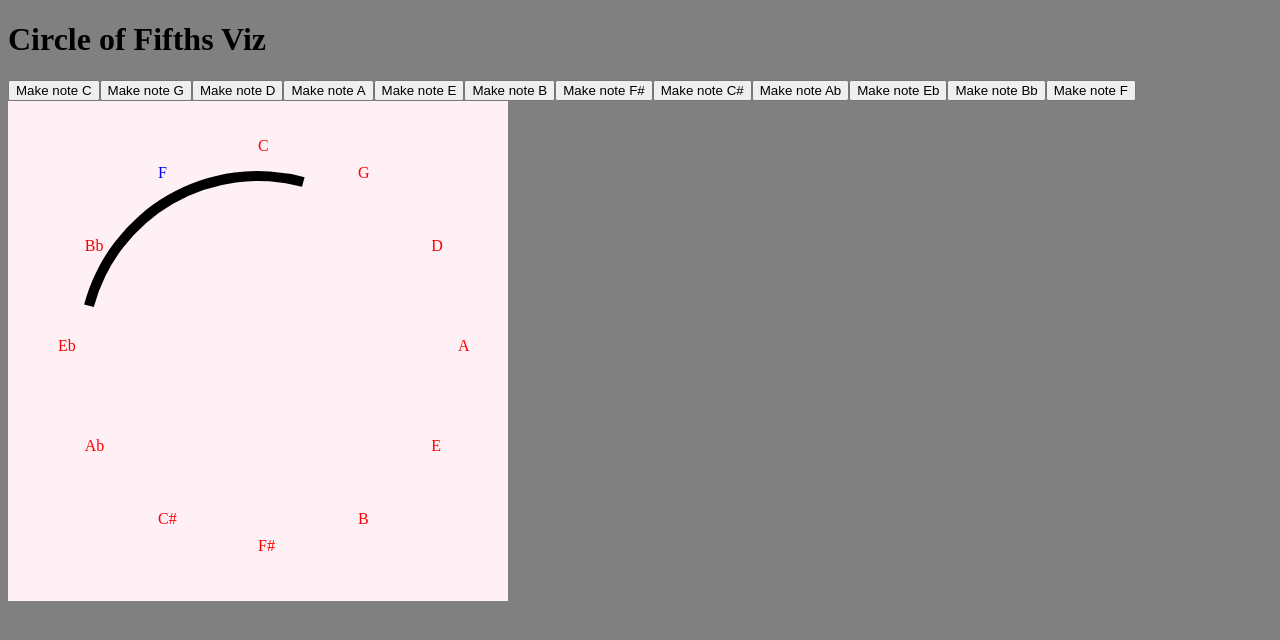
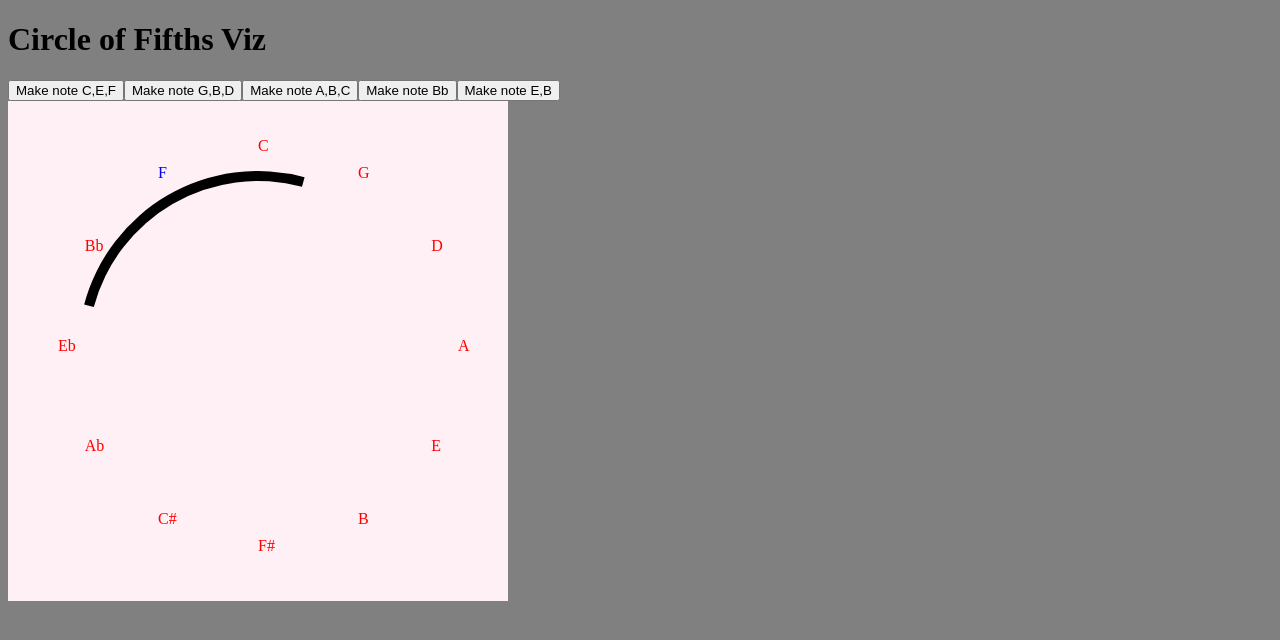
Before and after one commit to davidnmora/circle-of-fifths-viz, a React (Create React App) app: page / in a window 1280 px wide. Shown: the top 640 px of the page. Built offline with nearby package versions, Linux system fonts and the light colour scheme.

Commit message:
Make notes clickable; update dev tools

```diff
--- a/src/InputStateContext.js
+++ b/src/InputStateContext.js
@@ -4,7 +4,7 @@ import useMIDIInput from './useMIDIInput'
 
 const DEFAULT_INPUT_STATE = {
   bassNote: 'F',
-  trebbleNotes: ['F', 'A', 'C'],
+  trebleNotes: ['F', 'A', 'C'],
 }
 
 const InputStateContext = createContext({})
@@ -17,9 +17,9 @@ export const useBassNote = () => {
 }
 export const useTrebleNotes = () => {
   const {
-    inputState: { trebbleNotes },
+    inputState: { trebleNotes },
   } = useContext(InputStateContext)
-  return trebbleNotes
+  return trebleNotes
 }
 
 export const useUpdateInputState = () => {
--- a/src/components/CirlceOfFifthsViz.js
+++ b/src/components/CirlceOfFifthsViz.js
@@ -1,6 +1,6 @@
 import styled from 'styled-components'
 import { arc as d3arc } from 'd3-shape'
-import { useBassNote } from '../InputStateContext'
+import { useBassNote, useUpdateInputState } from '../InputStateContext'
 import { getCoordsFromIndex, useKeyCenterArcAngles } from '../use-derived-state'
 
 // Constants
@@ -70,14 +70,25 @@ const KeyCenterArc = () => {
 
 const CoFNoteText = styled.text`
   fill: ${({ selected }) => (selected ? 'blue' : 'red')};
+  cursor: pointer;
 `
 
 const CoFLetters = ({ bassNote }) => {
+  const updateInputState = useUpdateInputState()
   return (
     <g>
       {CIRCLE_NOTES_DATA.map(({ x, y, note }) => (
         <g key={note} transform={`translate(${x},${y})`}>
-          <CoFNoteText selected={bassNote === note}>{note}</CoFNoteText>
+          <CoFNoteText
+            onClick={() =>
+              updateInputState((draft) => {
+                draft.bassNote = note
+              })
+            }
+            selected={bassNote === note}
+          >
+            {note}
+          </CoFNoteText>
         </g>
       ))}
     </g>
--- a/src/components/DevControls.js
+++ b/src/components/DevControls.js
@@ -1,20 +1,26 @@
 import { useUpdateInputState } from '../InputStateContext'
-import { CIRCLE_NOTES_DATA } from './CirlceOfFifthsViz'
 
+const SAMPLE_TREBLE_NOTES = [
+  ['C', 'E', 'F'],
+  ['G', 'B', 'D'],
+  ['A', 'B', 'C'],
+  ['Bb'],
+  ['E', 'B'],
+]
 const DevControls = () => {
   const updateInputState = useUpdateInputState()
   return (
     <div>
-      {CIRCLE_NOTES_DATA.map(({ note }) => (
+      {SAMPLE_TREBLE_NOTES.map((trebleNotes) => (
         <button
-          key={note}
+          key={trebleNotes.toString()}
           onClick={() =>
             updateInputState((draft) => {
-              draft.bassNote = note
+              draft.trebleNotes = trebleNotes
             })
           }
         >
-          {`Make note ${note}`}
+          {`Make note ${trebleNotes.toString()}`}
         </button>
       ))}
     </div>
--- a/src/use-derived-state.js
+++ b/src/use-derived-state.js
@@ -51,7 +51,7 @@ const useKeysInKeyCenter = () => {
 }
 
 const getVisualOrderedAngles = (angles) => {
-  const sorted = [...angles].sort() // hurray.
+  const sorted = [...angles].sort()
   let biggerThanIncrementGapFound = false
   const noGapsBetweenAngles = sorted.map((angle, index) => {
     const precedent = sorted[index - 1]
@@ -74,8 +74,8 @@ const getStartAndEndAngles = (keysInKeyCenter) => {
     return {}
   }
   const anglesVisuallyOrdered = getVisualOrderedAngles(angles)
-  const startAngle = Math.min(...anglesVisuallyOrdered) - A_FULL_KEY_ANGLE / 2 //0 // getAngleFromIndex(index)
-  const endAngle = Math.max(...anglesVisuallyOrdered) + A_FULL_KEY_ANGLE / 2 // Math.PI / 2
+  const startAngle = Math.min(...anglesVisuallyOrdered) - A_FULL_KEY_ANGLE / 2
+  const endAngle = Math.max(...anglesVisuallyOrdered) + A_FULL_KEY_ANGLE / 2
   return { startAngle, endAngle }
 }
 
```
